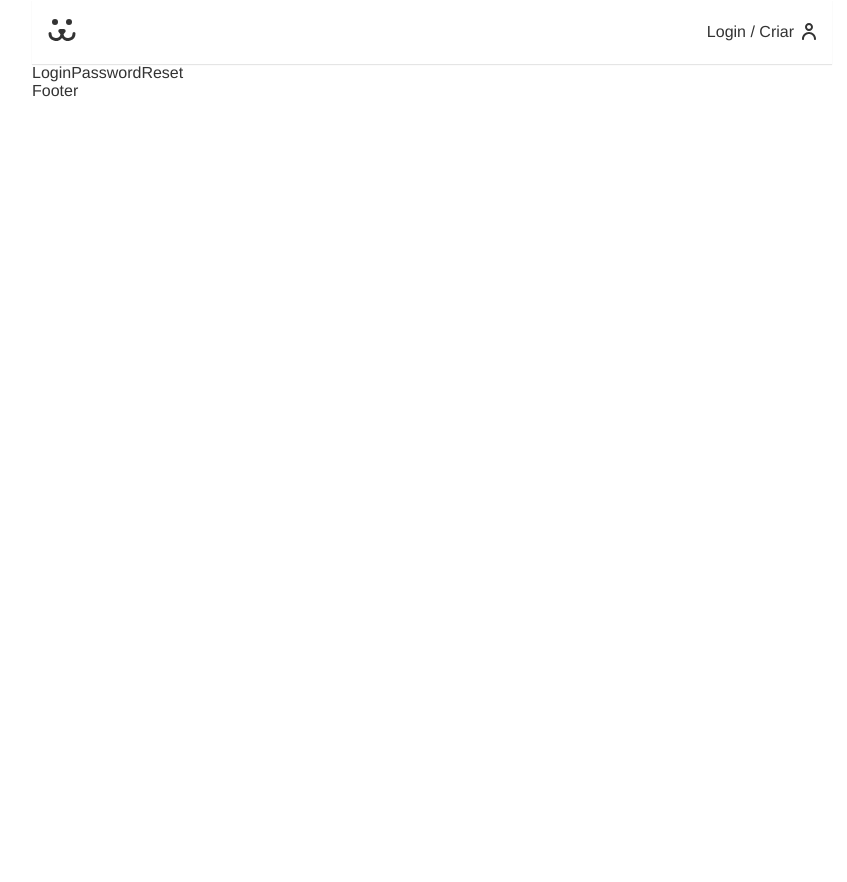
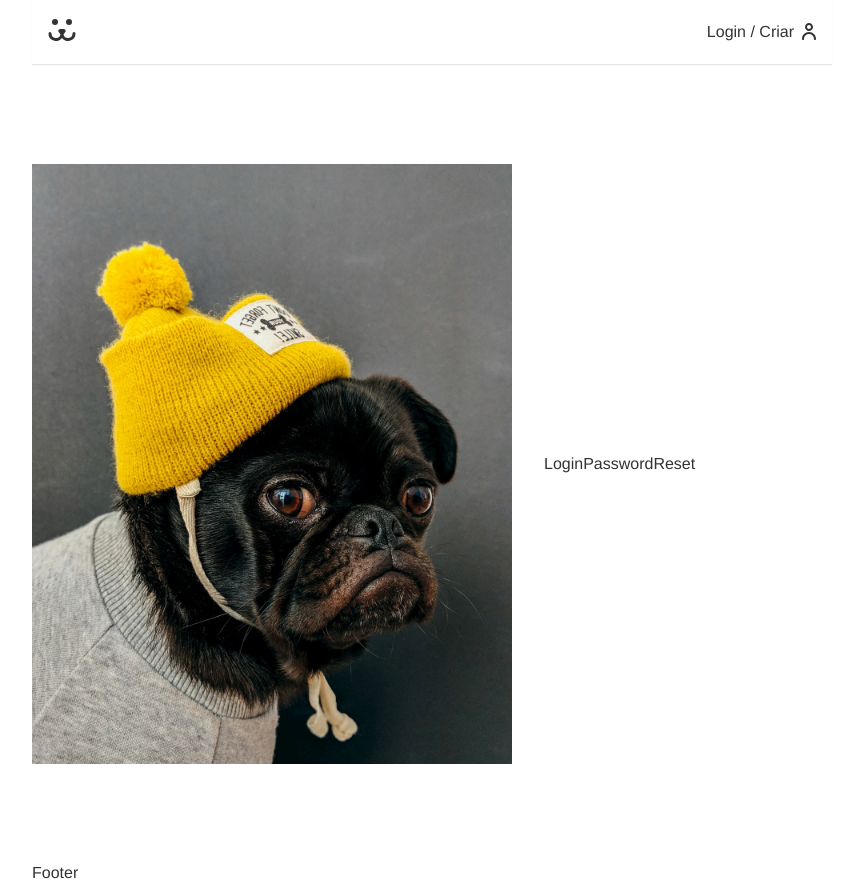
Before and after one commit to rospiel/study-react, a React (Create React App) app in the folder curso_origamid/dogs/: page /login/resetar in a window 1280 px wide. Shown: the whole page, without its empty margins (128-975 px from the left). Before the commit the page ends 800 px from the top, so only its background shows below. Built offline with nearby package versions, Linux system fonts and the light colour scheme.

Commit message:
Using useContext on login component e some css styles

```diff
--- a/curso_origamid/dogs/package.json
+++ b/curso_origamid/dogs/package.json
@@ -36,8 +36,5 @@
       "last 1 firefox version",
       "last 1 safari version"
     ]
-  },
-  "devDependencies": {
-    "file-loader": "^6.2.0"
   }
 }
--- a/curso_origamid/dogs/src/Components/Login/Login.js
+++ b/curso_origamid/dogs/src/Components/Login/Login.js
@@ -1,13 +1,23 @@
 import React from 'react';
-import { Routes, Route } from 'react-router-dom';
+import { Routes, Route, Navigate } from 'react-router-dom';
 import LoginForm from './LoginForm';
 import LoginCreate from './LoginCreate';
 import LoginPasswordLost from './LoginPasswordLost';
 import LoginPasswordReset from './LoginPasswordReset';
+import { UserContext } from '../../UserContext';
+import styles from './Login.module.css';
 
 const Login = () => {
+  const context = React.useContext(UserContext);
+
+  if (context.login) {
+    return <Navigate to="/conta" />;
+  }
+
   return (
-    <div>
+    <section className={styles.login}>
+      <div className={styles.image}></div>
+      <div className={styles.forms}>
         <Routes>
           <Route path="/" element={<LoginForm />} />
           <Route path="criar" element={<LoginCreate />} />
@@ -15,6 +25,7 @@ const Login = () => {
           <Route path="resetar" element={<LoginPasswordReset />} />
         </Routes>
       </div>
+    </section>
   );
 };
 
--- /dev/null
+++ b/curso_origamid/dogs/src/Components/Login/Login.module.css
@@ -0,0 +1,31 @@
+.login {
+  min-height: 100vh;
+  display: flex;
+  justify-content: space-between;
+  align-items: center;
+  height: 600px;
+}
+
+.image {
+  display: block;
+  height: 600px;
+
+  width: 480px;
+  background: url('../../Assets/login.jpg') no-repeat center center;
+  background-size: 100%;
+}
+
+.forms {
+  width: 30rem;
+  padding: 2rem;
+}
+
+@media (max-width: 40rem) {
+  .image {
+    display: none;
+  }
+
+  .forms {
+    max-width: 100%;
+  }
+}
```
Lines whose indentation alone changed are shown as unchanged.
